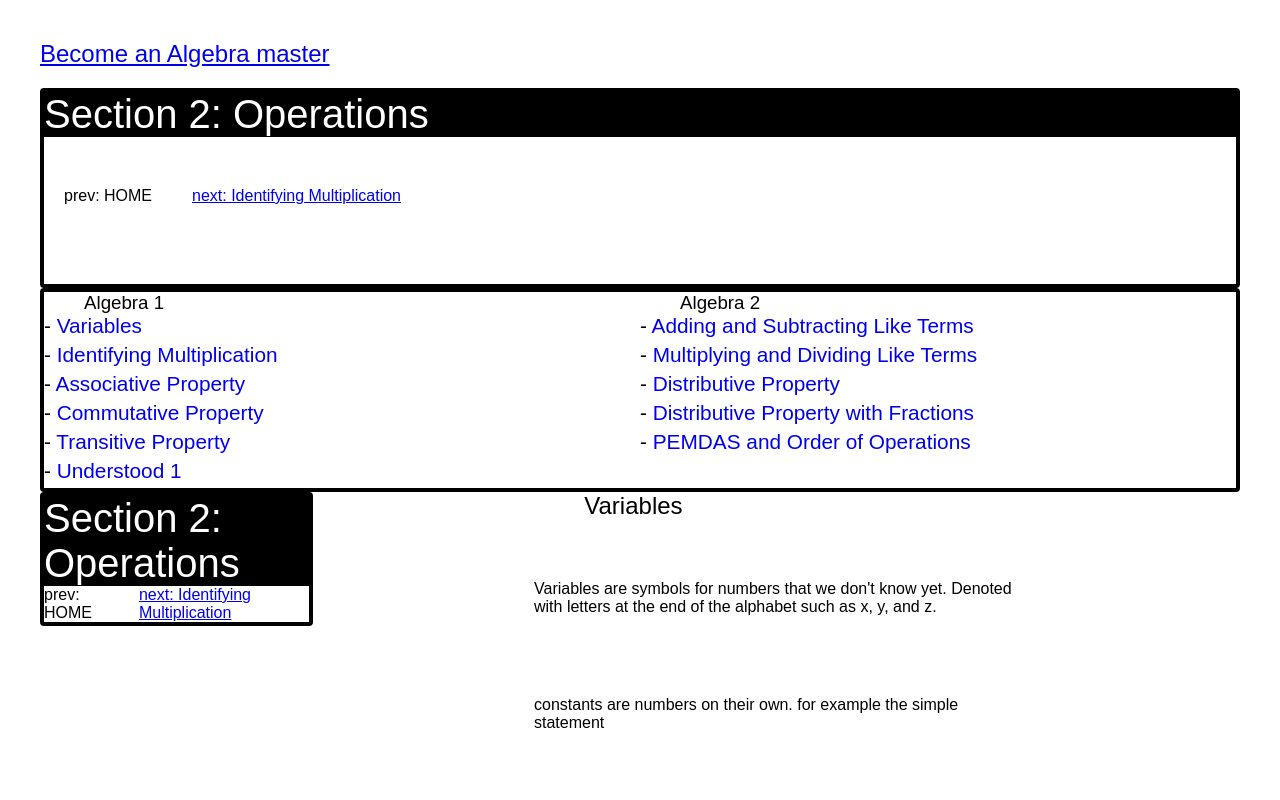
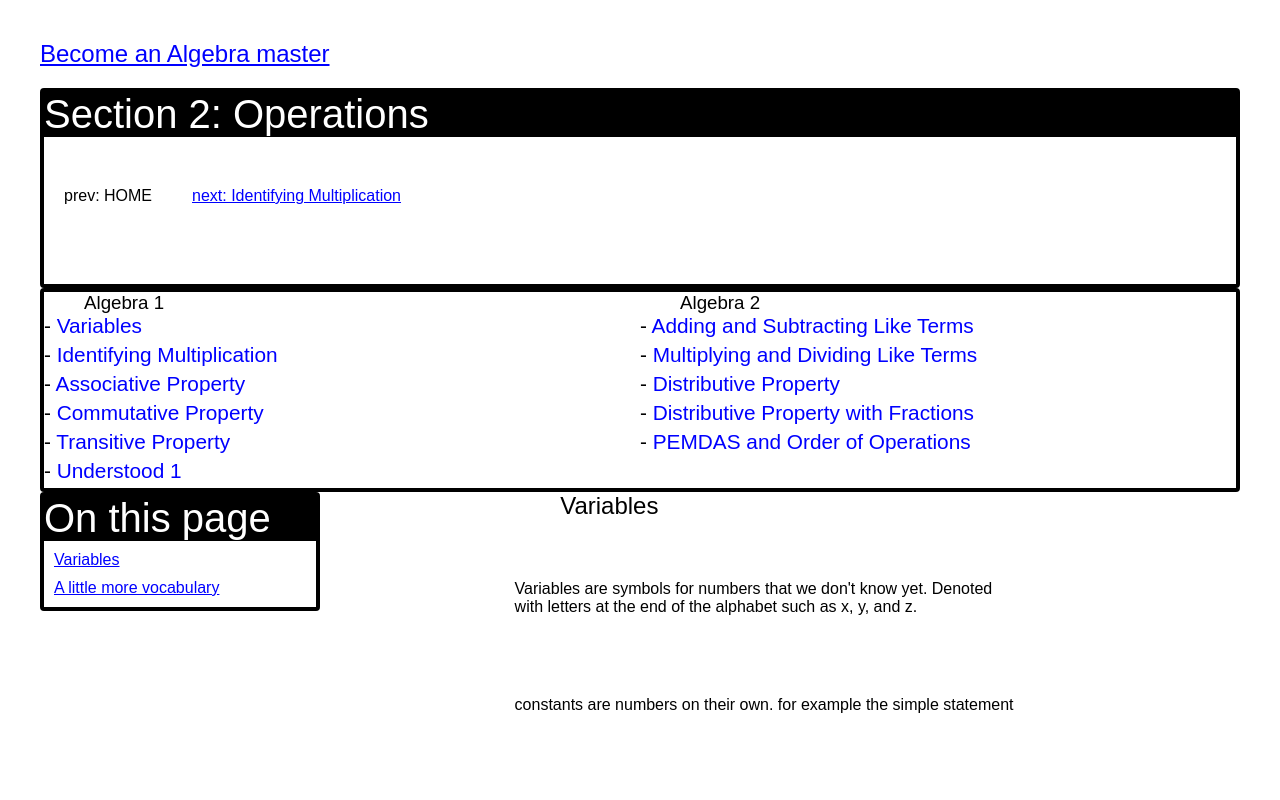
Before and after one commit to Namean/become-an-algebra-master, a website: page public/pages/algebra-1/1-operations.html in a window 1280 px wide. Shown: the top 800 px of the page. Drawn offline with Linux system fonts and the light colour scheme.

Commit message:
made some more changes to /algebra-1/operations.html

```diff
--- a/public/pages/algebra-1/1-operations.html
+++ b/public/pages/algebra-1/1-operations.html
@@ -25,6 +25,10 @@
 
     <title>Introduction to operations</title>
     <style>
+
+      a {
+        color: blue;
+      }
       #side-bar {
         position: -webkit-sticky;
         position: sticky;
@@ -37,6 +41,17 @@
         /* border-bottom: solid 4px black; */
         /* background-color: #000; */
       }
+
+      #on-this-page {
+
+      }
+
+      #on-this-page nav li {
+        margin-top: 10px;
+        margin-bottom: 10px;
+        margin-left: 10px;
+      }
+
     </style>
   </head>
   <body>
@@ -141,18 +156,15 @@
       </div>
     </div>
 <div style="display: flex">
-    <header class="main-header2" style="z-index: 1; width: 25%; height: 100%;">
-      <h1>Section 2: Operations</h1>
+    <header id="on-this-page" class="main-header2" style="z-index: 1; width: 25%; height: 100%;">
+      <h1>On this page</h1>
 
       <nav>
         <div style="display: flex; flex-direction: row" class="flex-container">
-          <li>prev: HOME</li>
-          <li>
-            <a
-              href="http://desmonds-mbp:5173/public/pages/algebra-1/section-2/9-identifying-multiplication.html"
-              >next: Identifying Multiplication</a
-            >
-          </li>
+         <nav>
+          <li><a href="">Variables</a></li>
+         <li><a href="">A little more vocabulary</a></li>
+         </nav>
         </div>
       </nav>
       <!-- <hr style="width: 100%" /> -->
@@ -160,7 +172,7 @@
 
 
 
-      <div class="main-content" style="margin-left: 0px;">
+      <div class="main-content" style="margin-left: -31px;">
 
 
         <h2 style="margin-left: 271px">Variables</h2>
```
